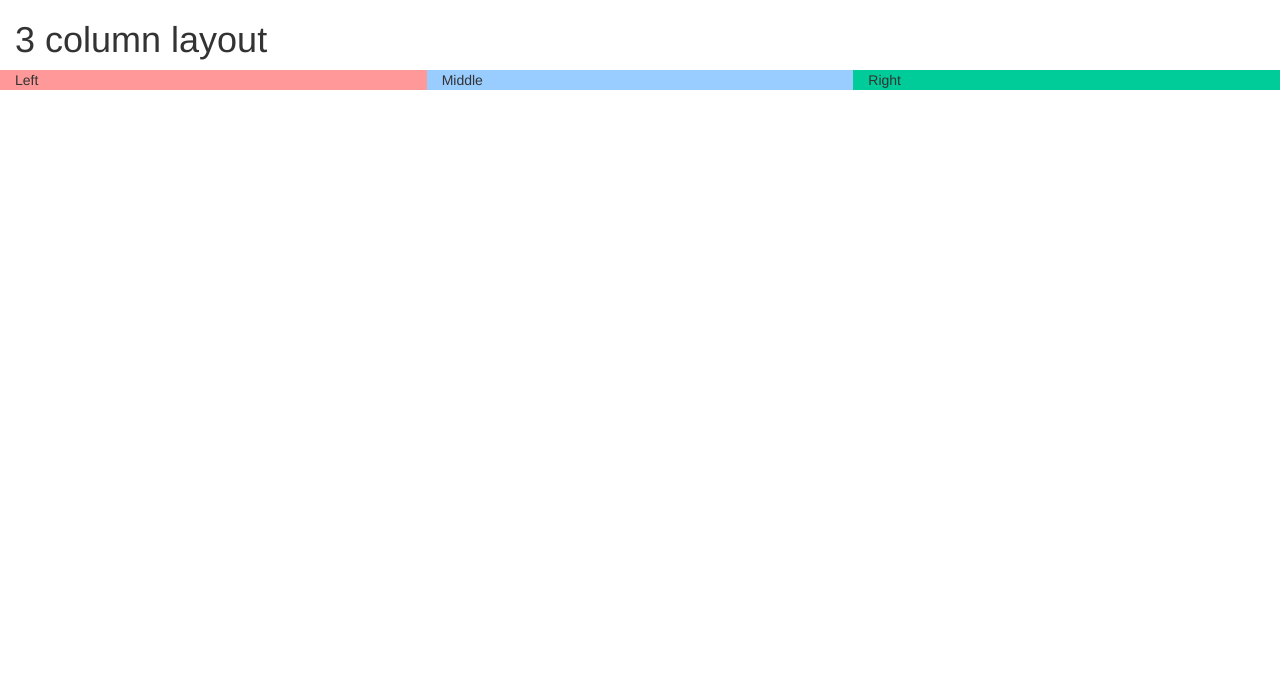
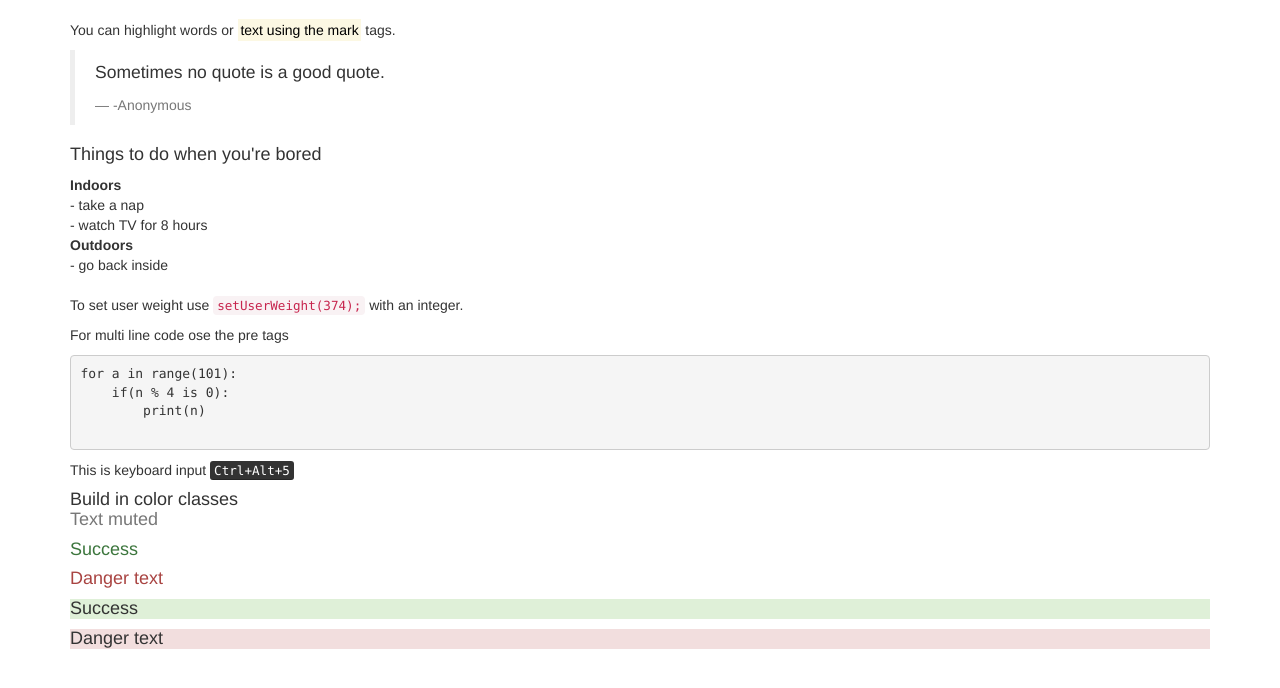
Before and after one commit to KamilPiekutowski/Bootstrap_Tutorial, a plain HTML site: page websites/index.html in a window 1280 px wide. Drawn offline with nearby package versions, Linux system fonts and the light colour scheme.

Commit message:
lesson 3 - text styles - done

```diff
--- a/websites/index.html
+++ b/websites/index.html
@@ -11,13 +11,44 @@
 
 <body>
 
-    <div class="container-fluid">
-        <h1>3 column layout</h1>
-        <div class="row">
-            <div class="col-md-4" style="background-color: #FF9999">Left</div>
-            <div class="col-md-4" style="background-color: #99CCFF">Middle</div>
-            <div class="col-md-4" style="background-color: #00CC99">Right</div>
-        </div>
+    <div class="container">
+        <br>
+        <p>You can highlight words or <mark>text using the mark</mark> tags.</p>
+
+        <blockquote>
+            <p>Sometimes no quote is a good quote.</p>
+            <footer>-Anonymous</footer>
+        </blockquote>
+
+        <h4>Things to do when you're bored</h4>
+        <dl>
+            <dt>Indoors</dt>
+                <dd>- take a nap</dd>
+                <dd>- watch TV for 8 hours</dd>
+            <dt>Outdoors</dt>
+                <dd>- go back inside</dd>
+        </dl>
+
+        <p>To set user weight use <code>setUserWeight(374);</code> with an integer.</p>
+
+        <p>For multi line code ose the pre tags</p>
+        <pre>
+for a in range(101):
+    if(n % 4 is 0):
+        print(n)
+        </pre>
+
+        <p>This is keyboard input <kbd>Ctrl+Alt+5</kbd></p>
+
+        <h4>Build in color classes</4>
+        <p class="text-muted">Text muted</p>
+        <p class="text-success">Success</p>
+        <p class="text-danger">Danger text</p>
+
+        <p class="bg-success">Success</p>
+        <p class="bg-danger">Danger text</p>
+
+
     </div>
 
 
```
Also changed, not shown: 1 other file.
